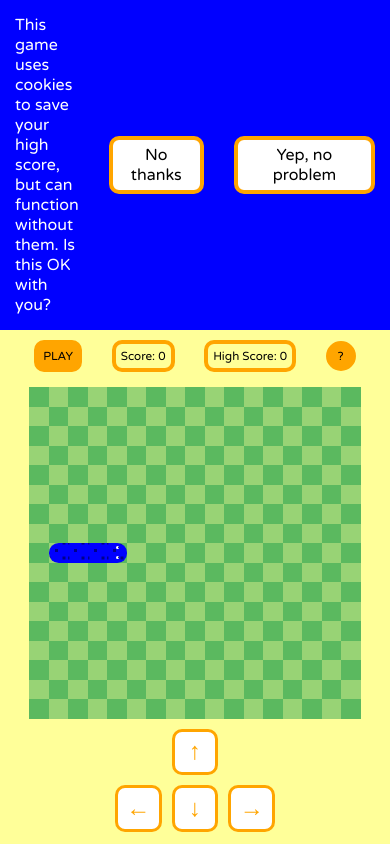
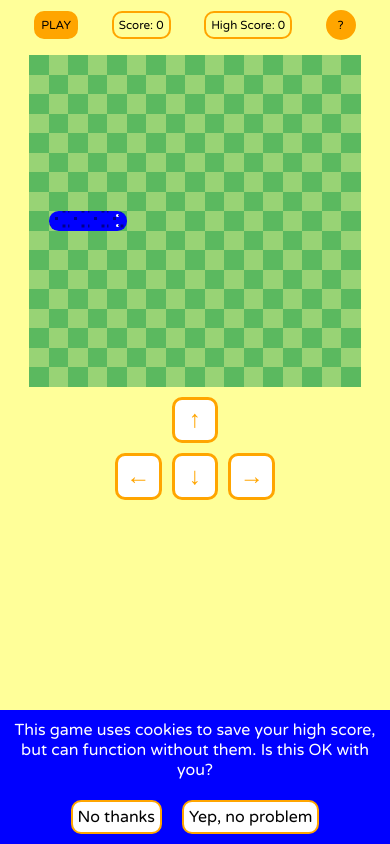
Before and after one commit to KateHoward10/snake, a React (Create React App) app: page / in a window 390 px wide. Built offline with nearby package versions, Linux system fonts and the light colour scheme.

Commit message:
Adjust cookie warning and mobile styling

```diff
--- a/src/components/Controls/styles.js
+++ b/src/components/Controls/styles.js
@@ -1,4 +1,14 @@
 import styled from 'styled-components';
+
+const defaults = `
+  margin: 10px;
+	border: 2px solid orange;
+	font-size: 3vw;
+	@media screen and (min-width: 600px) {
+		font-size: 18px;
+    border-width: 4px;
+	}
+`;
 
 export const Container = styled.div`
 	display: flex;
@@ -8,41 +18,27 @@ export const Container = styled.div`
 `;
 
 export const Button = styled.button`
-	margin: 10px;
 	padding: 5px;
 	background-color: orange;
-	border: 4px solid orange;
 	border-radius: 10px;
-	font-size: 3vw;
-	@media screen and (min-width: 600px) {
-		font-size: 18px;
-	}
+  font-size: 3vw;
+  ${defaults}
 `;
 
 export const QuestionButton = styled.button`
 	width: 30px;
 	height: 30px;
-	margin: 10px;
 	display: flex;
 	align-items: center;
 	justify-content: center;
 	background-color: orange;
-	border: 4px solid orange;
 	border-radius: 50%;
-	font-size: 3vw;
-	@media screen and (min-width: 600px) {
-		font-size: 18px;
-	}
+  ${defaults}
 `;
 
 export const Score = styled.p`
-	margin: 10px;
 	padding: 5px;
 	background-color: transparent;
-	border: 4px solid orange;
 	border-radius: 10px;
-	font-size: 3vw;
-	@media screen and (min-width: 600px) {
-		font-size: 18px;
-	}
+  ${defaults}
 `;
--- a/src/components/Cookies/index.js
+++ b/src/components/Cookies/index.js
@@ -5,8 +5,10 @@ function Cookies({ onAccept, onReject }) {
   return (
     <Container>
       <Text>This game uses cookies to save your high score, but can function without them. Is this OK with you?</Text>
-      <Button onClick={onReject}>No thanks</Button>
-      <Button onClick={onAccept}>Yep, no problem</Button>
+      <div>
+        <Button onClick={onReject}>No thanks</Button>
+        <Button onClick={onAccept}>Yep, no problem</Button>
+      </div>
     </Container>
   );
 }
--- a/src/components/Cookies/styles.js
+++ b/src/components/Cookies/styles.js
@@ -1,26 +1,38 @@
 import styled from 'styled-components';
 
 export const Container = styled.div`
-	display: flex;
-	flex-direction: row;
+  display: flex;
+  flex-direction: column;
 	width: 100%;
 	align-items: center;
 	justify-content: space-around;
 	background-color: blue;
-	margin: 0;
+  margin: 0;
+  position: fixed;
+  bottom: 0;
+	@media screen and (min-width: 600px) {
+	  flex-direction: row;
+	}
 `;
 
 export const Text = styled.span`
 	color: white;
 	flex: 1;
-	margin: 15px;
+  margin: 10px;
+  text-align: center;
+	@media screen and (min-width: 600px) {
+	  text-align: left;
+	}
 `;
 
 export const Button = styled.button`
-	margin: 15px;
+	margin: 10px;
 	padding: 5px;
 	font-size: 16px;
 	background-color: white;
-	border: 4px solid orange;
+	border: 2px solid orange;
 	border-radius: 10px;
+	@media screen and (min-width: 600px) {
+	  border-width: 4px;
+	}
 `;
```
